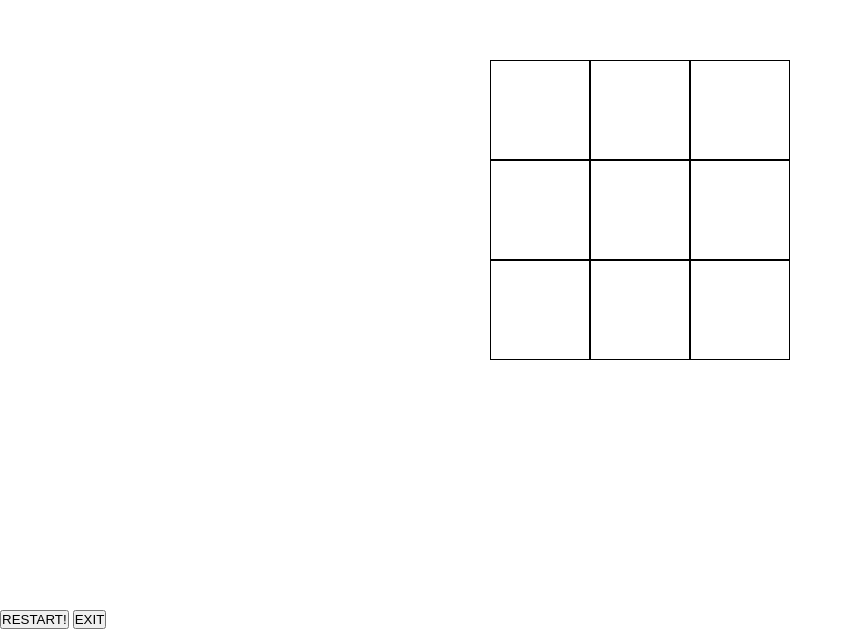
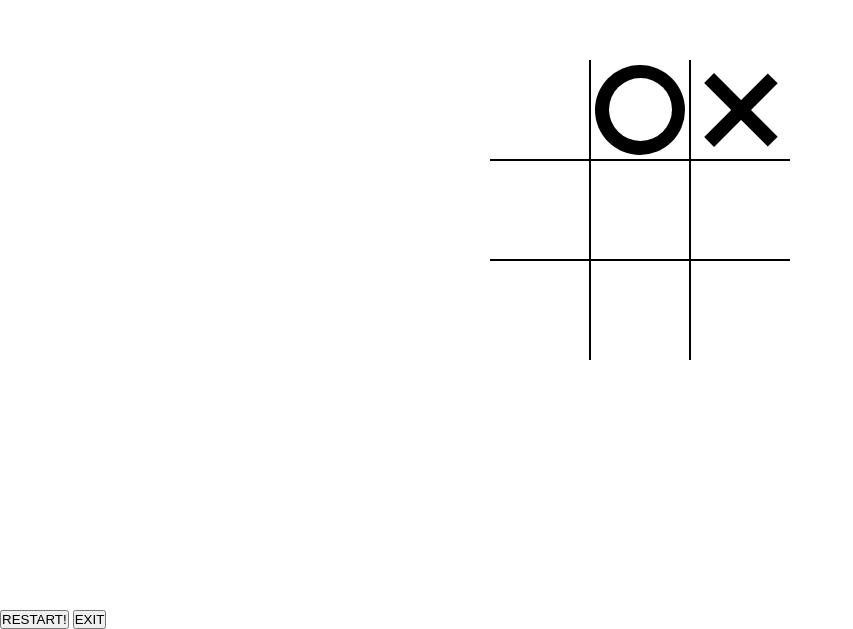
Before and after one commit to mariosknl/tic_tac_toe_javascript, a plain HTML site: page index.html in a window 1280 px wide. Shown: the part 190-819 px from the top of the page, without its empty margins (0-853 px from the left). Drawn offline with Linux system fonts and the light colour scheme.

Commit message:
CSS created for board

```diff
--- a/index.html
+++ b/index.html
@@ -7,10 +7,10 @@
   <title>Document</title>
 </head>
 <body>
-  <div class="board" id="board">
-    <div class="cell"></div>
-    <div class="cell"></div>
-    <div class="cell"></div>
+  <div class="board x" id="board">
+    <div class="cell "></div>
+    <div class="cell circle"></div>
+    <div class="cell x"></div>
     <div class="cell"></div>
     <div class="cell"></div>
     <div class="cell"></div>
--- a/style.css
+++ b/style.css
@@ -30,3 +30,82 @@
   position: relative;
   cursor: pointer;
 }
+
+.cell:first-child,
+.cell:nth-child(2),
+.cell:nth-child(3) {
+  border-top: none;
+}
+
+.cell:nth-child(3n + 1) {
+  border-left: none;
+}
+
+.cell:nth-child(3n + 3) {
+  border-right: none;
+}
+
+.cell:last-child,
+.cell:nth-child(8),
+.cell:nth-child(7) {
+  border-bottom: none;
+}
+
+.cell.x,
+.cell.circle {
+  cursor: not-allowed;
+}
+
+.cell.x::before,
+.cell.x::after,
+.cell.cell.circle::before {
+  background-color: #000;
+}
+
+.board.x .cell:not(.x):not(.circle):hover::before,
+.board.x .cell:not(.x):not(.circle):hover::after,
+.board.circle .cell:not(.x):not(.circle):hover::before {
+  background-color: lightgray;
+}
+
+.cell.x::before,
+.cell.x::after,
+.board.x .cell:not(.x):not(.circle):hover::before,
+.board.x .cell:not(.x):not(.circle):hover::after {
+  content: '';
+  width: calc(var(--mark-size) * 0.15);
+  position: absolute;
+  height: var(--mark-size);
+}
+
+.cell.x::before,
+.board.x .cell:not(.x):not(.circle):hover::before {
+  transform: rotate(45deg);
+}
+
+.cell.x::after,
+.board.x .cell:not(.x):not(.circle):hover::after {
+  transform: rotate(-45deg);
+}
+
+.cell.circle::before,
+.cell.circle::after,
+.board.circle .cell:not(.x):not(.circle):hover::before,
+.board.circle .cell:not(.x):not(.circle):hover::after {
+  content: '';
+  position: absolute;
+  border-radius: 50%;
+}
+
+.cell.circle::before,
+.board.circle .cell:not(.x):not(.circle):hover::before {
+  width: var(--mark-size);
+  height: var(--mark-size);
+}
+
+.cell.circle::after,
+.board.circle .cell:not(.x):not(.circle):hover::after {
+  width: calc(var(--mark-size) * 0.7);
+  height: calc(var(--mark-size) * 0.7);
+  background-color: #fff;
+}
```
